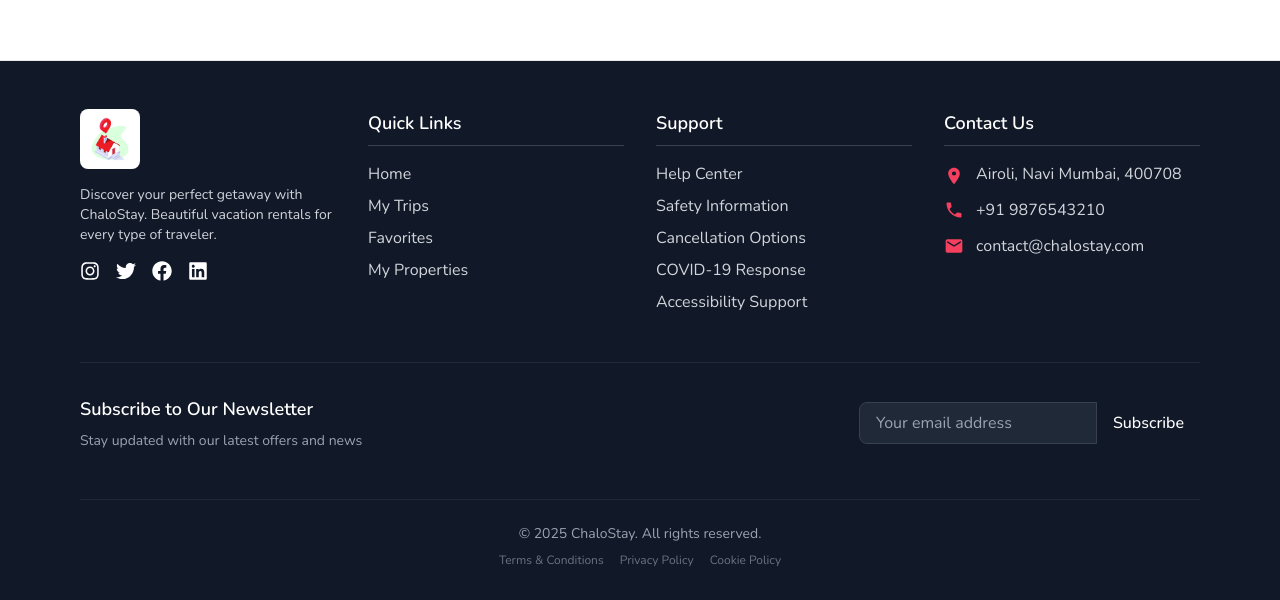
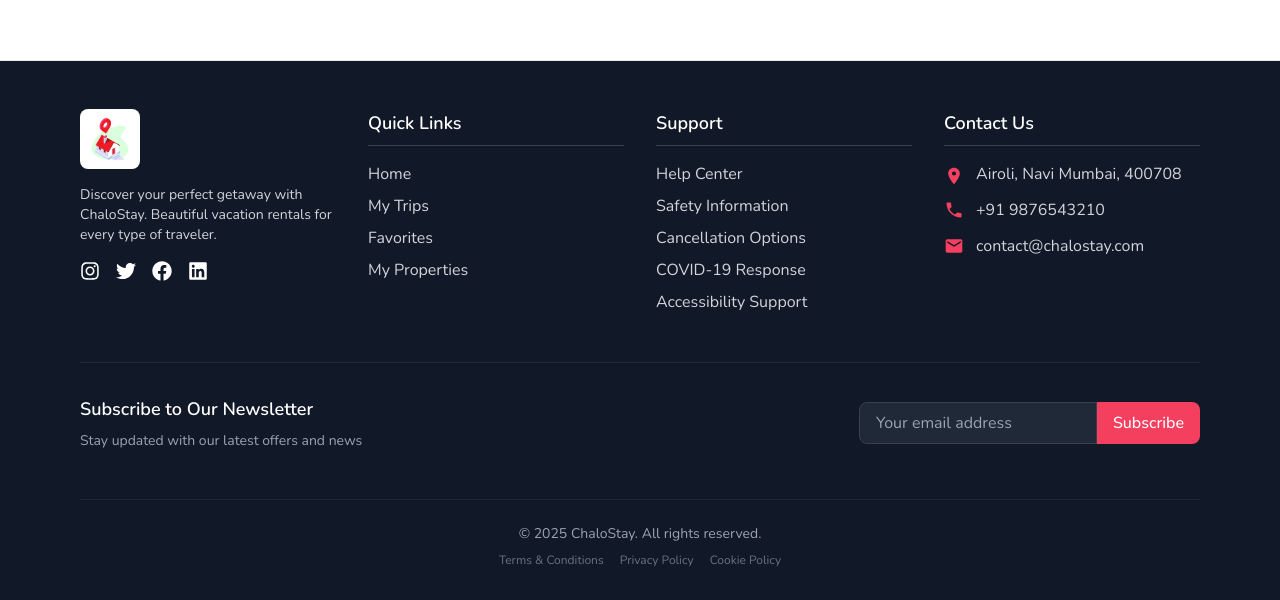
Before and after one commit to Anuj-K15/ChaloStay, a Next.js app: page / in a window 1280 px wide. Shown: the part 612-1212 px from the top of the page. Built offline with nearby package versions, Linux system fonts and the light colour scheme; no server answers; the database is empty; what world-countries would draw is missing.

Commit message:
fix: update button background color to rose-500 and input focus border color to rose-600 in Footer component

```diff
--- a/app/components/Footer.tsx
+++ b/app/components/Footer.tsx
@@ -133,9 +133,9 @@ const Footer = () => {
               <input
                 type="email"
                 placeholder="Your email address"
-                className="px-4 py-2 rounded-l-lg bg-gray-800 text-white border border-gray-700 focus:outline-none focus:border-rose w-full sm:w-auto"
+                className="px-4 py-2 rounded-l-lg bg-gray-800 text-white border border-gray-700 focus:outline-none focus:border-rose-600 w-full sm:w-auto"
               />
-              <button className="bg-rose hover:bg-rose transition rounded-r-lg px-4 py-2 text-white font-medium">
+              <button className="bg-rose-500 hover:bg-rose-500 transition rounded-r-lg px-4 py-2 text-white font-medium">
                 Subscribe
               </button>
             </div>
```
